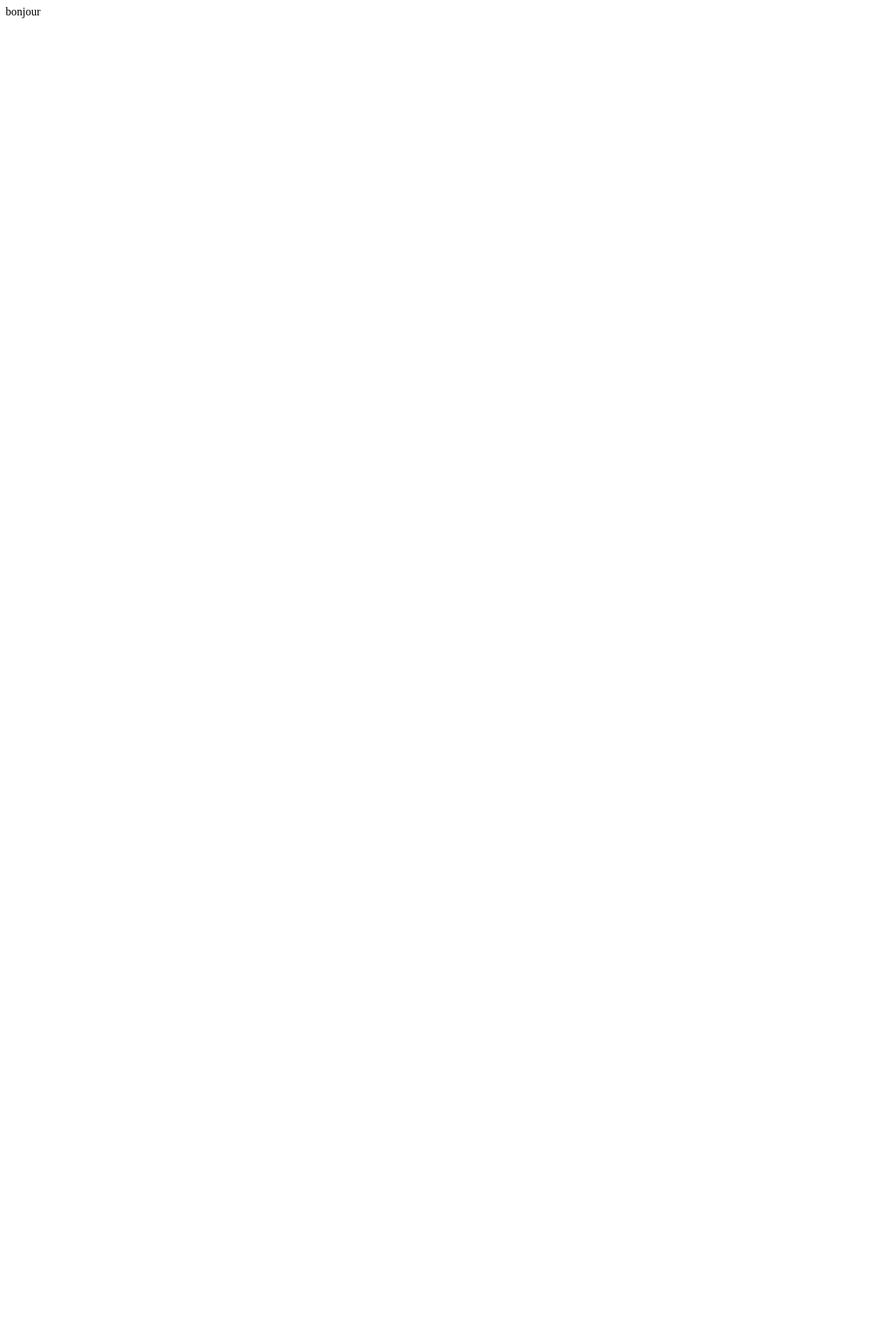
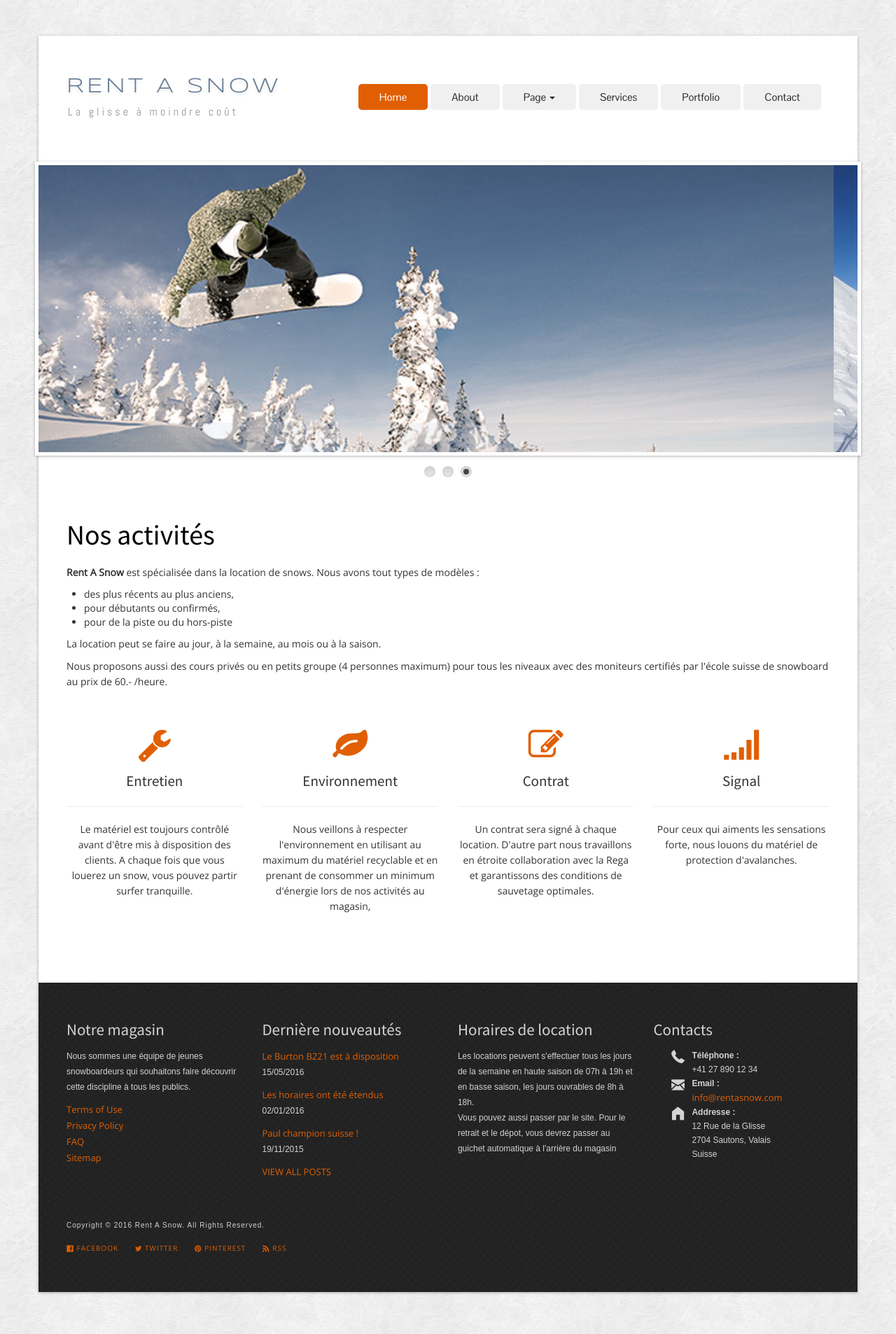
Before and after one commit to GruberAdam/ICT-133-AGR-PHP, a PHP site: page / in a window 1280 px wide. Before the commit the page is almost empty. Shown: the whole page at 70% size. Before the commit the page ends 800 px from the top, so only its background shows below. Run offline with PHP 8.4, Linux system fonts and the light colour scheme.

Commit message:
Avancement

```diff
--- a/Snow/133-Start-master/view/gabarit.php
+++ b/Snow/133-Start-master/view/gabarit.php
@@ -8,8 +8,8 @@
     <meta name="author" content="Html5TemplatesDreamweaver.com">
     <META NAME="ROBOTS" CONTENT="NOINDEX, NOFOLLOW"> <!-- Remove this Robots Meta Tag, to allow indexing of site -->
 
-    <link href="content/scripts/bootstrap/css/bootstrap.min.css" rel="stylesheet">
-    <link href="content/scripts/bootstrap/css/bootstrap-responsive.min.css" rel="stylesheet">
+    <link href="view/content/scripts/bootstrap/css/bootstrap.min.css" rel="stylesheet">
+    <link href="view/content/scripts/bootstrap/css/bootstrap-responsive.min.css" rel="stylesheet">
 
     <!-- Le HTML5 shim, for IE6-8 support of HTML5 elements -->
     <!--[if lt IE 9]>
@@ -17,21 +17,23 @@
     <![endif]-->
 
     <!-- Icons -->
-    <link href="content/scripts/icons/general/stylesheets/general_foundicons.css" media="screen" rel="stylesheet" type="text/css" />
-    <link href="content/scripts/icons/social/stylesheets/social_foundicons.css" media="screen" rel="stylesheet" type="text/css" />
+    <link href="view/content/scripts/icons/general/stylesheets/general_foundicons.css" media="screen" rel="stylesheet"
+          type="text/css"/>
+    <link href="view/content/scripts/icons/social/stylesheets/social_foundicons.css" media="screen" rel="stylesheet"
+          type="text/css"/>
     <!--[if lt IE 8]>
-    <link href="content/scripts/icons/general/stylesheets/general_foundicons_ie7.css" media="screen" rel="stylesheet"
+    <link href="view/content/scripts/icons/general/stylesheets/general_foundicons_ie7.css" media="screen" rel="stylesheet"
           type="text/css"/>
-    <link href="content/scripts/icons/social/stylesheets/social_foundicons_ie7.css" media="screen" rel="stylesheet"
+    <link href="view/content/scripts/icons/social/stylesheets/social_foundicons_ie7.css" media="screen" rel="stylesheet"
           type="text/css"/>
     <![endif]-->
-    <link rel="stylesheet" href="content/scripts/fontawesome/css/font-awesome.min.css">
+    <link rel="stylesheet" href="view/content/scripts/fontawesome/css/font-awesome.min.css">
     <!--[if IE 7]>
-    <link rel="stylesheet" href="content/scripts/fontawesome/css/font-awesome-ie7.min.css">
+    <link rel="stylesheet" href="view/content/scripts/fontawesome/css/font-awesome-ie7.min.css">
     <![endif]-->
 
-    <link href="content/scripts/carousel/style.css" rel="stylesheet" type="text/css" />
-    <link href="content/scripts/camera/css/camera.css" rel="stylesheet" type="text/css" />
+    <link href="view/content/scripts/carousel/style.css" rel="stylesheet" type="text/css"/>
+    <link href="view/content/scripts/camera/css/camera.css" rel="stylesheet" type="text/css"/>
 
     <link href="http://fonts.googleapis.com/css?family=Syncopate" rel="stylesheet" type="text/css">
     <link href="http://fonts.googleapis.com/css?family=Abel" rel="stylesheet" type="text/css">
@@ -40,38 +42,40 @@
     <link href="http://fonts.googleapis.com/css?family=Pontano+Sans" rel="stylesheet" type="text/css">
     <link href="http://fonts.googleapis.com/css?family=Oxygen" rel="stylesheet" type="text/css">
 
-    <link href="content/styles/custom.css" rel="stylesheet" type="text/css" />
+    <link href="view/content/styles/custom.css" rel="stylesheet" type="text/css"/>
 </head>
 <body id="pageBody">
 
 <div id="divBoxed" class="container">
 
-    <div class="transparent-bg" style="position: absolute;top: 0;left: 0;width: 100%;height: 100%;z-index: -1;zoom: 1;"></div>
+    <div class="transparent-bg"
+         style="position: absolute;top: 0;left: 0;width: 100%;height: 100%;z-index: -1;zoom: 1;"></div>
 
     <div class="divPanel notop nobottom">
         <div class="row-fluid">
             <div class="span12">
 
                 <div id="divLogo" class="pull-left">
-                        <a href="index.html" id="divSiteTitle">Rent A Snow</a><br />
+                    <a href="index.html" id="divSiteTitle">Rent A Snow</a><br/>
                     <a href="index.html" id="divTagLine">La glisse à moindre coût</a>
                 </div>
 
                 <div id="divMenuRight" class="pull-right">
                     <div class="navbar">
-                        <button type="button" class="btn btn-navbar-highlight btn-large btn-primary" data-toggle="collapse" data-target=".nav-collapse">
+                        <button type="button" class="btn btn-navbar-highlight btn-large btn-primary"
+                                data-toggle="collapse" data-target=".nav-collapse">
                             NAVIGATION <span class="icon-chevron-down icon-white"></span>
                         </button>
                         <div class="nav-collapse collapse">
                             <ul class="nav nav-pills ddmenu">
                                 <li class="active"><a href="index.html">Home</a></li>
-                            <li><a href="content/about.html">About</a></li>
+                                <li><a href="view/content/about.html">About</a></li>
                                 <li class="dropdown">
-                            <a href="content/page.html" class="dropdown-toggle">Page <b class="caret"></b></a>
+                                    <a href="view/content/page.html" class="dropdown-toggle">Page <b class="caret"></b></a>
                                     <ul class="dropdown-menu">
-                            <li><a href="content/full.html">Full Page</a></li>
-                            <li><a href="content/2-column.html">Two Column</a></li>
-                            <li><a href="content/3-column.html">Three Column</a></li>
+                                        <li><a href="view/content/full.html">Full Page</a></li>
+                                        <li><a href="view/content/2-column.html">Two Column</a></li>
+                                        <li><a href="view/content/3-column.html">Three Column</a></li>
                                         <li><a href="../documentation/index.html">Documentation</a></li>
                                         <li class="dropdown">
                                             <a href="#" class="dropdown-toggle">Dropdown Item &nbsp;&raquo;</a>
@@ -101,11 +105,20 @@
 
                 <div class="camera_full_width">
                     <div id="camera_wrap">
-                        <div data-src="slider-images/4.jpg" ><div class="camera_caption fadeFromBottom cap1">Les derniers modèles toujours à disposition.</div></div>
-						<div data-src="slider-images/1.jpg" ><div class="camera_caption fadeFromBottom cap2">Découvrez des paysages fabuleux avec des sensations.</div></div>
-						<div data-src="slider-images/2.jpg" ></div>
+                        <div data-src="view/content/slider-images/4.jpg">
+                            <div class="camera_caption fadeFromBottom cap1">Les derniers modèles toujours à
+                                disposition.
                             </div>
-                    <br style="clear:both"/><div style="margin-bottom:40px"></div>
+                        </div>
+                        <div data-src="view/content/slider-images/1.jpg">
+                            <div class="camera_caption fadeFromBottom cap2">Découvrez des paysages fabuleux avec des
+                                sensations.
+                            </div>
+                        </div>
+                        <div data-src="view/content/slider-images/2.jpg"></div>
+                    </div>
+                    <br style="clear:both"/>
+                    <div style="margin-bottom:40px"></div>
                 </div>
 
                 <div id="headerSeparator2"></div>
@@ -287,16 +243,37 @@
         </div>
     </div>
 </div>
-<br /><br /><br />
+<br/><br/><br/>
 
-<script src="content/scripts/jquery.min.js" type="text/javascript"></script>
-<script src="content/scripts/bootstrap/js/bootstrap.min.js" type="text/javascript"></script>
-<script src="content/scripts/default.js" type="text/javascript"></script>
+<script src="view/content/scripts/jquery.min.js" type="text/javascript"></script>
+<script src="view/content/scripts/bootstrap/js/bootstrap.min.js" type="text/javascript"></script>
+<script src="view/content/scripts/default.js" type="text/javascript"></script>
 
 
-<script src="content/scripts/carousel/jquery.carouFredSel-6.2.0-packed.js" type="text/javascript"></script><script type="text/javascript">$('#list_photos').carouFredSel({ responsive: true, width: '100%', scroll: 2, items: {width: 320,visible: {min: 2, max: 6}} });</script><script src="content/scripts/camera/scripts/camera.min.js" type="text/javascript"></script>
-<script src="content/scripts/easing/jquery.easing.1.3.js" type="text/javascript"></script>
-<script type="text/javascript">function startCamera() {$('#camera_wrap').camera({ fx: 'scrollLeft', time: 2000, loader: 'none', playPause: false, navigation: true, height: '35%', pagination: true });}$(function(){startCamera()});</script>
+<script src="view/content/scripts/carousel/jquery.carouFredSel-6.2.0-packed.js" type="text/javascript"></script>
+<script type="text/javascript">$('#list_photos').carouFredSel({
+        responsive: true,
+        width: '100%',
+        scroll: 2,
+        items: {width: 320, visible: {min: 2, max: 6}}
+    });</script>
+<script src="view/content/scripts/camera/scripts/camera.min.js" type="text/javascript"></script>
+<script src="view/content/scripts/easing/jquery.easing.1.3.js" type="text/javascript"></script>
+<script type="text/javascript">function startCamera() {
+        $('#camera_wrap').camera({
+            fx: 'scrollLeft',
+            time: 2000,
+            loader: 'none',
+            playPause: false,
+            navigation: true,
+            height: '35%',
+            pagination: true
+        });
+    }
+
+    $(function () {
+        startCamera()
+    });</script>
 
 
 </body>
--- a/Snow/133-Start-master/view/home.php
+++ b/Snow/133-Start-master/view/home.php
@@ -4,4 +4,84 @@
     Version : 1.0
     Project : Insert Project Name
 */
-echo "bonjour";
+
+// tampon de flux stocké en mémoire
+ob_start(); // Ouvre la memoire tampon
+$titre = "Rent A Snow - Acceuil"
+?>
+<div class="span12" id="divMain">
+                    <h1>Nos activités</h1>
+
+                    <p><strong>Rent A Snow</strong> est spécialisée dans la location de snows. Nous avons tout types de
+                        modèles :
+                    <ul>
+                        <li>des plus récents au plus anciens,
+                        <li>pour débutants ou confirmés,
+                        <li>pour de la piste ou du hors-piste
+</ul>
+La location peut se faire au jour, à la semaine, au mois ou à la saison.
+                    </p>
+                    <p>
+Nous proposons aussi des cours privés ou en petits groupe (4 personnes maximum) pour tous les
+                        niveaux avec des moniteurs certifiés par l'école suisse de snowboard au prix de 60.- /heure.
+                    </p>
+
+                    <br/>
+                    <br/>
+
+                    <div class="row-fluid">
+                        <div class="span3">
+                            <div class="box">
+                                <i class="icon-wrench"></i>
+                                <h4 class="title">Entretien</h4>
+                                <hr/>
+                                <p>
+                                    Le matériel est toujours contrôlé avant d'être mis à disposition des clients. A
+                                    chaque fois que vous louerez un snow, vous pouvez partir surfer tranquille.
+                                </p>
+                            </div>
+                        </div>
+
+                        <div class="span3">
+                            <div class="box">
+                                <i class="icon-leaf"></i>
+                                <h4 class="title">Environnement</h4>
+                                <hr/>
+                                <p>
+Nous veillons à respecter l'environnement en utilisant au maximum du matériel
+                                    recyclable et en prenant de consommer un minimum d'énergie lors de nos activités au
+                                    magasin,
+                                </p>
+                            </div>
+                        </div>
+
+                        <div class="span3">
+                            <div class="box">
+                                <i class="icon-edit"></i>
+                                <h4 class="title">Contrat</h4>
+                                <hr/>
+                                <p>
+Un contrat sera signé à chaque location. D'autre part nous travaillons en étroite
+                                    collaboration avec la Rega et garantissons des conditions de sauvetage optimales.
+                                </p>
+                            </div>
+                        </div>
+
+                        <div class="span3">
+                            <div class="box">
+                                <i class="icon-signal"></i>
+                                <h4 class="title">Signal</h4>
+                                <hr/>
+                                <p>
+                                    Pour ceux qui aiments les sensations forte, nous louons du matériel de protection
+                                    d'avalanches.
+                                </p>
+                            </div>
+                        </div>
+                    </div>
+
+
+                </div>
+<?php
+$content = ob_get_clean();
+require "gabarit.php";
```
Also changed, not shown: other parts of Snow/133-Start-master/view/gabarit.php (+19 -76 lines). Lines whose indentation alone changed are shown as unchanged.
